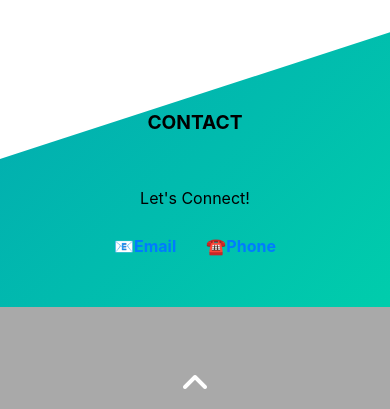
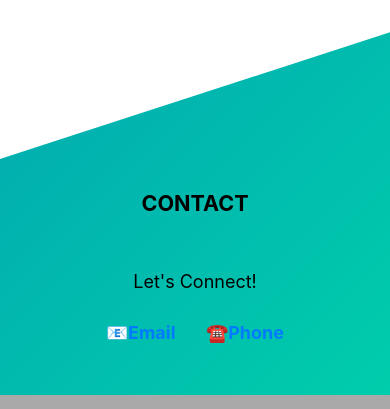
Before and after one commit to nodechelle/Portfolio, a plain HTML site: page index.html in a window 390 px wide. Shown: the part 9510-9919 px from the top of the page. Drawn offline with nearby package versions, Linux system fonts and the light colour scheme.

Commit message:
added padding to contact for responsiveness

```diff
--- a/assets/css/style.css
+++ b/assets/css/style.css
@@ -52,16 +52,18 @@
     background-image: linear-gradient(135deg, #02aab0, #00cdac);
     -webkit-clip-path: polygon(0 15vh, 100% 0, 100% 100%, 0 100%);
     clip-path: polygon(0 15vh, 100% 0, 100% 100%, 0 100%);
-    padding: 5rem 0 2.5rem 0;
+    padding: 10rem 0 2.5rem 0;
     margin-top: -10rem;
     margin-bottom: -1px;
     color: black;
     text-align: center;
+    font-size: large;
 }
 .contact-wrapper {
     margin-top: 3.2rem;
     padding: 0 2rem;
     backface-visibility: hidden;
+    font-size: large;
 }
 
 #projects {
```
